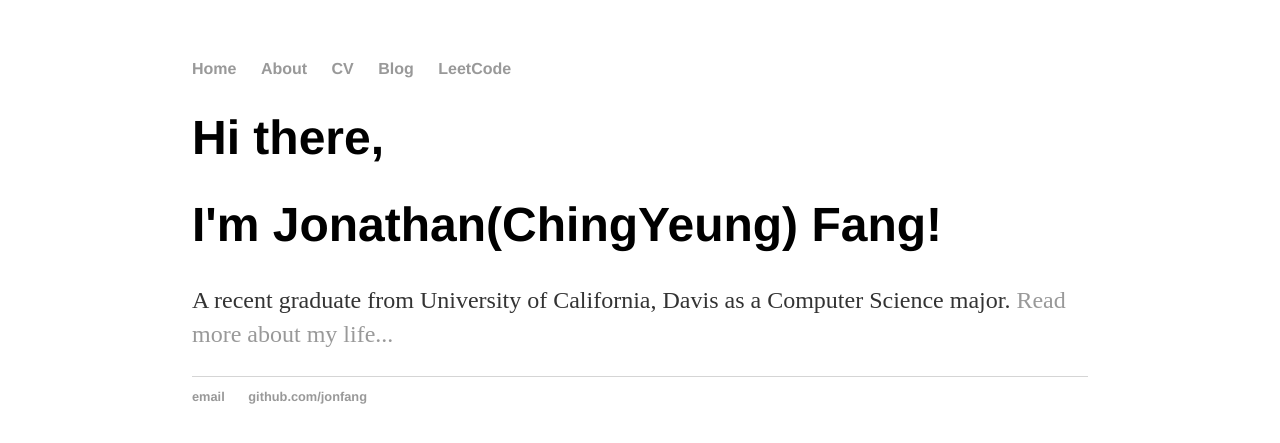
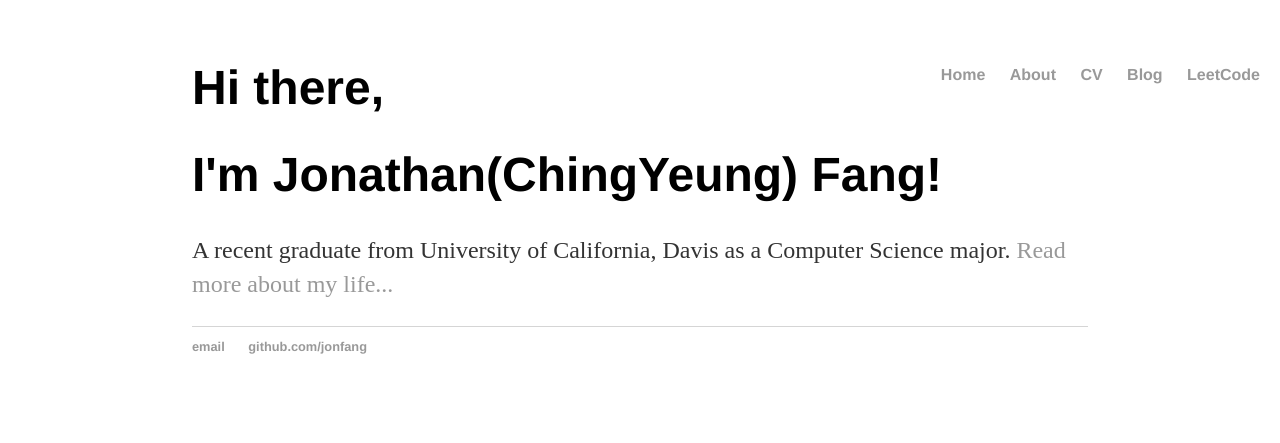
Before and after one commit to jonfang/jonfang.github.io, a Jekyll site: the page built from index.html, in a window 1280 px wide. Shown: the top 443 px of the page. Built offline with Jekyll 4.4.1, drawn with Linux system fonts in a browser that asks for light colours.

Commit message:
Update main.css

```diff
--- a/css/main.css
+++ b/css/main.css
@@ -1,6 +1,15 @@
 body {
     margin: 60px auto;
     width: 70%;
+}
+nav ul{
+    font-family:'Helvetica', 'Arial', 'Sans-Serif';
+    position: absolute;
+    top: 50px;
+    right: 0px;
+    padding: 0px;
+    list-style: none;
+    font-weight: bold;
 }
 nav ul, footer ul {
     font-family:'Helvetica', 'Arial', 'Sans-Serif';
```
